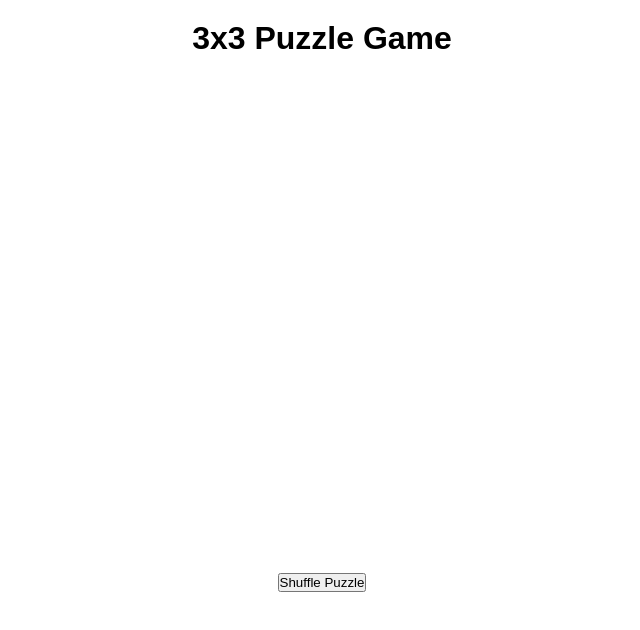
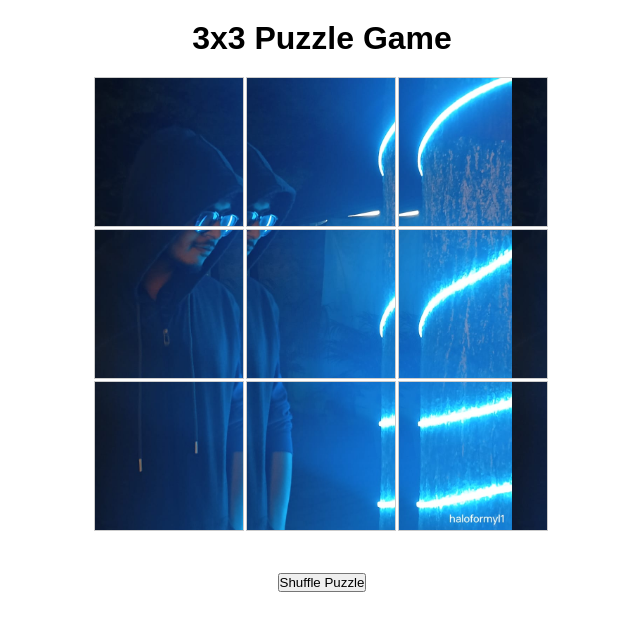
Before and after one commit to dahakakali/puzzle, a plain HTML site: page index.html in a window 1280 px wide. Shown: the whole page, without its empty margins (318-958 px from the left). Drawn offline with Linux system fonts and the light colour scheme.

Commit message:
Update index.html

```diff
--- a/index.html
+++ b/index.html
@@ -57,7 +57,7 @@
     <script>
         // Automatically load the image when the page is loaded
         window.onload = function() {
-            const imageUrl = "file:///D:/html/puzzle/ss.png"; // Set your image path here
+            const imageUrl = "https://raw.githubusercontent.com/dahakakali/puzzle/refs/heads/master/ss.png.jpg"; // Set your image path here
             createPuzzle(imageUrl);
             shufflePuzzle();
         }
```
